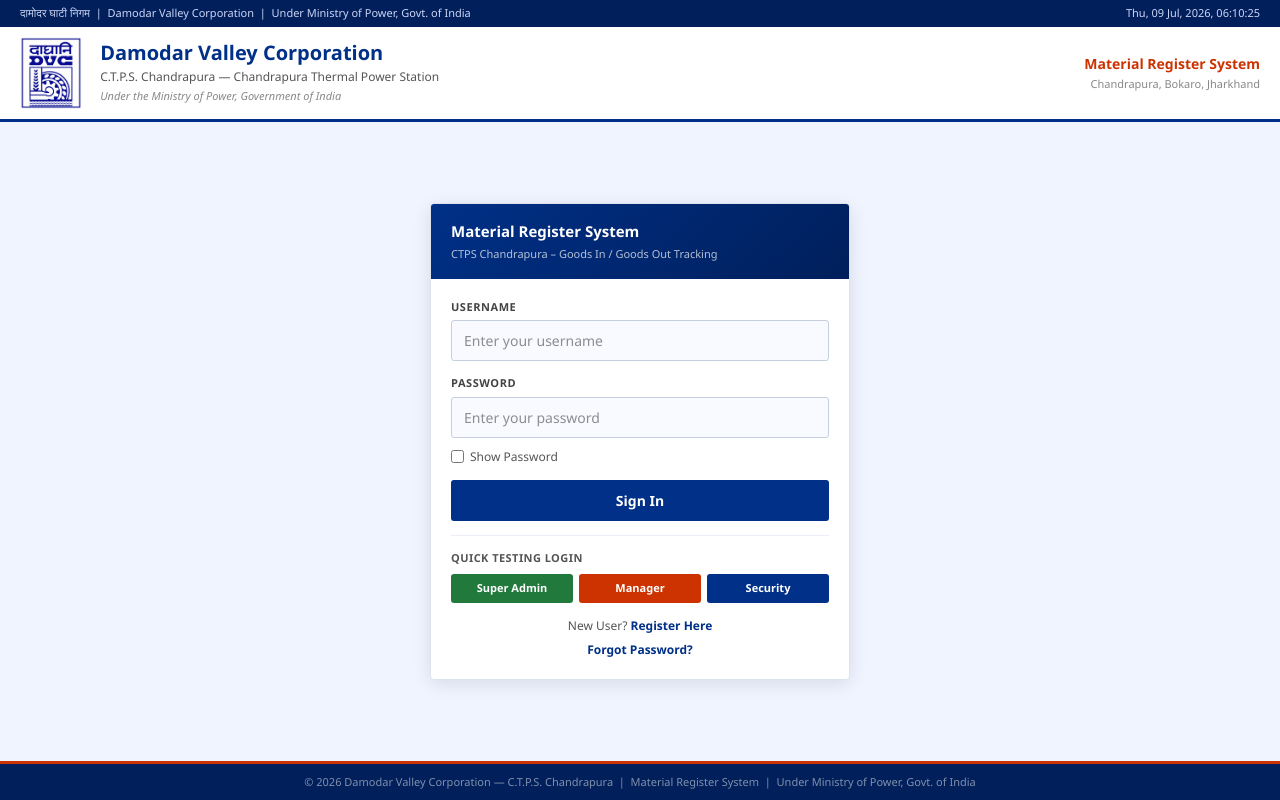
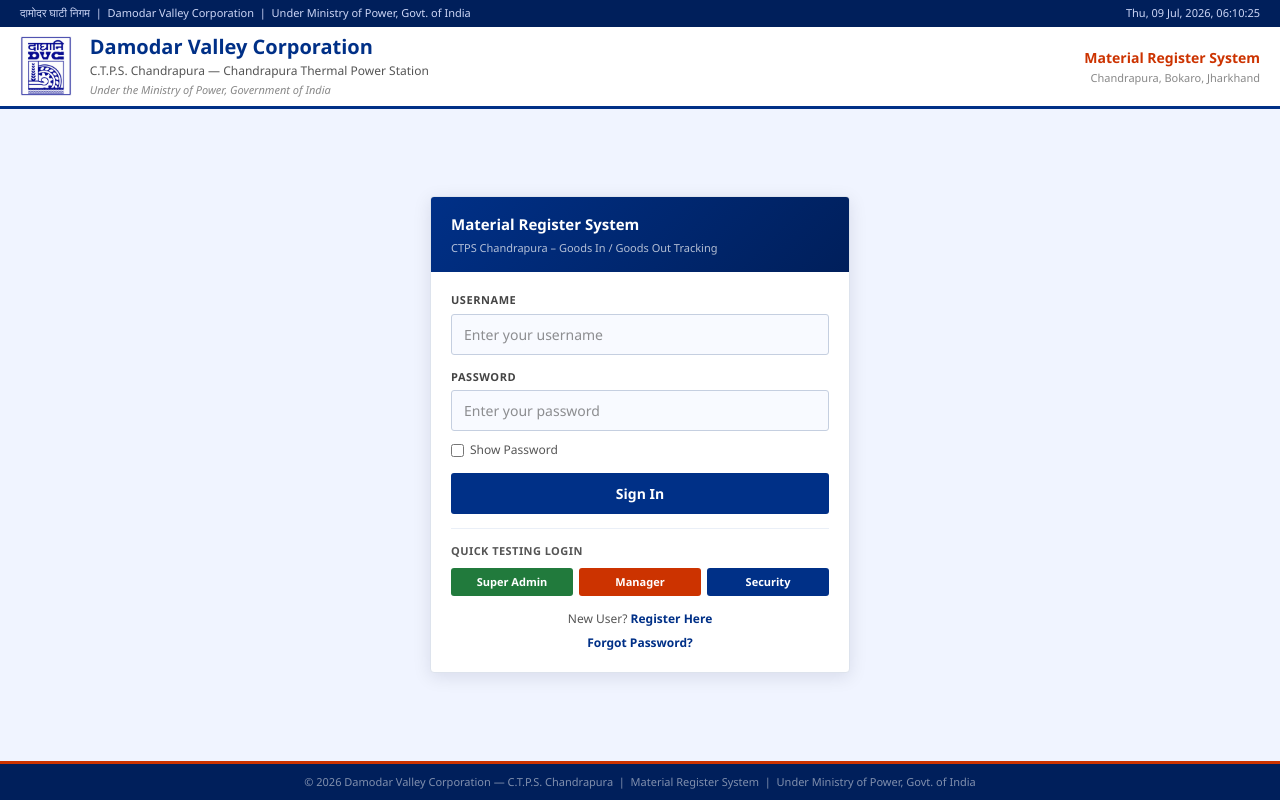
Before and after one commit to shubhdevloper/DVC-CTPS-, a React app in the folder frontend/: page / in a window 1280 px wide. Built offline with nearby package versions, Linux system fonts and the light colour scheme; the HTML template or start-up script is replaced by a standard one.

Commit message:
fix: logo overflow bleeding into navbar

```diff
--- a/frontend/src/components/layout/Header.jsx
+++ b/frontend/src/components/layout/Header.jsx
@@ -40,12 +40,13 @@ function Header() {
       <div style={{
         background: "#fff",
         borderBottom: "3px solid #003087",
-        padding: "10px 20px",
+        padding: "8px 20px",
         display: "flex",
         alignItems: "center",
         gap: "18px",
+        overflow: "hidden",
       }}>
-        <img src={logo} alt="DVC Logo" style={{ height: "72px", width: "auto" }} />
+        <img src={logo} alt="DVC Logo" style={{ height: "60px", width: "auto", display: "block", flexShrink: 0 }} />
 
         <div>
           <div style={{ fontSize: "20px", fontWeight: 700, color: "#003087", lineHeight: 1.2 }}>
```
